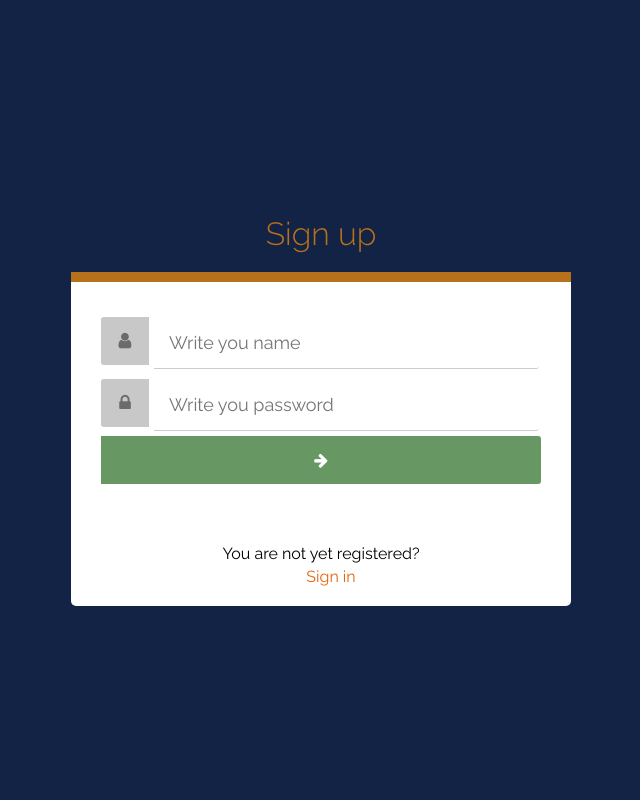
After one commit to Kevindm14/SesionPHP, a PHP site: page /login.php in a window 1280 px wide. The commit adds this page. Shown: the whole page, without its empty margins (319-959 px from the left). Run offline with PHP 8.4, Linux system fonts and the light colour scheme.

Commit message:
login form

```diff
--- a/css/estilos.css
+++ b/css/estilos.css
@@ -108,10 +108,6 @@ a:hover {
     -border-radius: 0 3px 3px 0;
 }
 
-.form .password-btn {
-    width: calc(100% - 105px);
-}
-
 .form .submit-btn {
     padding: 15px;
     text-align: center;
@@ -132,11 +128,14 @@ a:hover {
    -border-radius: 0 3px 3px 0;
 }
 
+.form .submit-btn:hover {background-color: #1C5A09;}
+
 .text-login {
     text-align: center;
+    margin-bottom: 20px;
 }
 
 .text-login a {
     display: block;
-    margin-bottom: 40px;
+    margin-top: 4px;
 }
--- /dev/null
+++ b/login.php
@@ -0,0 +1,3 @@
+<?php
+    require 'views/login.view.php';
+?>
--- /dev/null
+++ b/register.php
@@ -0,0 +1,3 @@
+<?php
+    require 'views/register.view.php';
+?>
--- a/registro.php
+++ /dev/null
@@ -1,3 +0,0 @@
-<?php
-    require 'views/registro.view.php';
-?>
--- /dev/null
+++ b/views/login.view.php
@@ -0,0 +1,32 @@
+<!DOCTYPE html>
+<html lang="en">
+<head>
+    <meta charset="UTF-8">
+    <meta name="viewport" content="width=device-width, user-scalable=no, initial-scale=1.0, maximum-scale=1.0, minimum-scale=1.0">
+    <link href="https://fonts.googleapis.com/css?family=Raleway:300,400" rel="stylesheet">
+    <link href="https://stackpath.bootstrapcdn.com/font-awesome/4.7.0/css/font-awesome.min.css" rel="stylesheet" integrity="sha384-wvfXpqpZZVQGK6TAh5PVlGOfQNHSoD2xbE+QkPxCAFlNEevoEH3Sl0sibVcOQVnN" crossorigin="anonymous">
+    <link rel="stylesheet" type="text/css" href="css/estilos.css">
+    <title>Sign up</title>
+</head>
+<body>
+    <div class="contenedor">
+        <div class="item">
+            <h1 class="titulo">Sign up</h1>
+            <hr class="border">
+            <form action="<?php echo htmlspecialchars($_SERVER['PHP_SELF']); ?>" method="POST" class="form" name="register">
+                <div class="form-group">
+                    <i class="icono izquierda fa fa-user"></i><input type="text" class="usuario" name="name" placeholder="Write you name">
+                </div>
+                <div class="form-group">
+                    <i class="icono izquierda fa fa-lock"></i><input type="password" class="password" name="password" placeholder="Write you password">
+                    <i class="submit-btn fa fa-arrow-right" onclick="login.submit()"></i>
+                </div>
+            </form>
+            <p class="text-login">
+                You are not yet registered?
+                <a href="registro.php">Sign in</a>
+            </p>
+        </div>
+    </div>
+</body>
+</html>
```
Also changed, not shown: views/register.view.php (renamed from views/registro.view.php).
